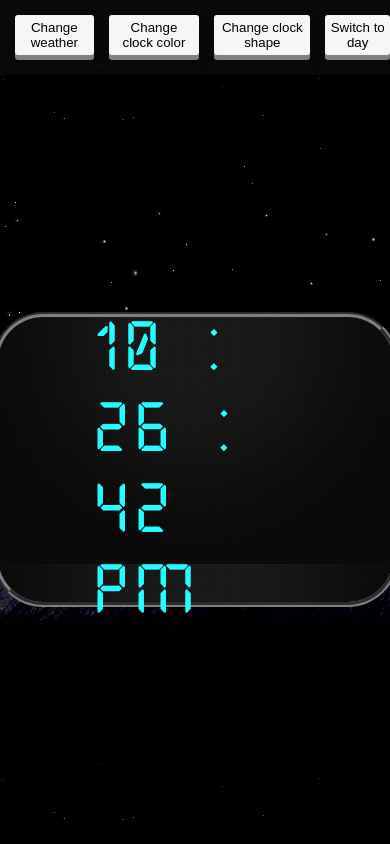
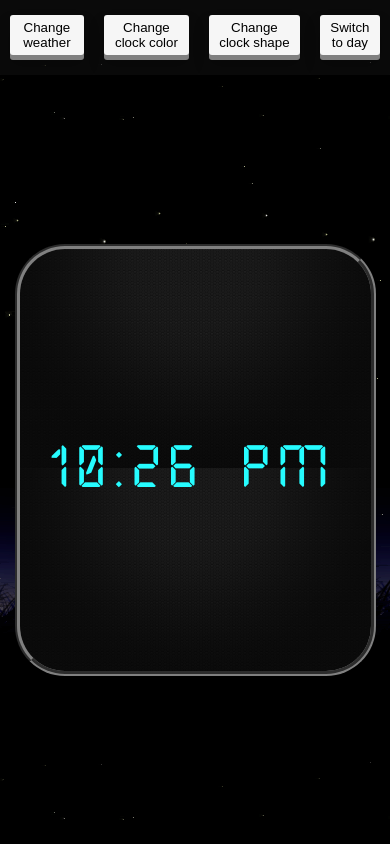
Before and after one commit to Dusch4593/simple-clock, a plain HTML site: page index.html in a window 390 px wide. Drawn offline with Linux system fonts and the light colour scheme.

Commit message:
Add media queries and other modifications for tablet and mobile

```diff
--- a/css/main.css
+++ b/css/main.css
@@ -66,7 +66,8 @@ header {
 }
 
 .buttons button {
-	margin-left: 15px;
+	margin-left: 10px;
+	margin-right: 10px;
 	padding: 5px;
 	background-color: #f6f6f6;
 	border: none;
@@ -94,18 +95,99 @@ header {
 	justify-content: center;
 	align-items: center;
 	margin-bottom: auto;
-	width: 50%;
-	height: 10%;
+	width: 60%;
+	height: 40%;
 	border: 5px groove gray;
 	border-radius: 50px;
-	padding: 100px;
 	background: linear-gradient(rgba(0, 0, 0, 0.5), rgba(0, 0, 0, 0.5)), url('../images/pixelated.jpg');
 	background-size: 100%;
 }
 
-#clock {
+#clock, #small-clock, #smaller-clock {
+	display: flex;
+	justify-content: center;
+	align-items: center;
 	font-size: 70px;
 	font-family: Display;
 	letter-spacing: 10px;
 	color: #26fcff;
 }
+
+#small-clock, #smaller-clock {
+	display: none;
+}
+
+@media only screen and (max-width: 1100px) {
+
+	#clock {
+		display: none;
+	}
+
+	#small-clock {
+		display: flex;
+	}
+
+}
+
+@media only screen and (max-width: 850px) {
+
+	#clock-wrapper {
+		width: 70%;
+	}
+
+}
+
+@media only screen and (max-width: 750px) {
+
+	#clock-wrapper {
+		width: 75%;
+	}
+
+	#small-clock {
+		font-size: 60px;
+	}
+
+}
+
+@media only screen and (max-width: 600px) {
+
+	#clock-wrapper {
+		width: 80%;
+	}
+
+	#small-clock {
+		display: none;
+	}
+
+	#smaller-clock {
+		display: flex;
+		font-size: 65px;
+	}
+
+}
+
+@media only screen and (max-width: 500px) {
+
+	#clock-wrapper {
+		height: 50%;
+		width: 90%;
+	}
+
+	#smaller-clock {
+		font-size: 60px;
+	}
+
+}
+
+@media only screen and (max-width: 375px) {
+
+	#smaller-clock {
+		font-size: 50px;
+	}
+
+	.buttons button {
+		margin-left: 5px;
+		margin-right: 5px;
+	}
+
+}
--- a/index.html
+++ b/index.html
@@ -2,6 +2,7 @@
 <html>
     <head>
         <meta charset="utf-8">
+        <meta name="viewport" content="width=device-width, initial scale=1, maximum-scale=1, user-scalable=0"/>
         <title>Simple Clock</title>
         <link rel="shortcut icon" href="favicon.ico"/>
         <link rel="stylesheet" href="css/main.css"/>
@@ -28,6 +29,12 @@
             <div id="clock">
                 <!-- clock renders here -->
             </div>
+            <div id="small-clock">
+                <!-- smaller clock renders here -->
+            </div>
+            <div id="smaller-clock">
+                <!-- smaller clock renders here -->
+            </div>
         </div>
     </body>
 </html>
--- a/js/buttons.js
+++ b/js/buttons.js
@@ -1,3 +1,5 @@
+document.addEventListener("touchstart", function(){}, true)
+
 // button for changing weather
 var weatherButton = document.getElementById('weather-button');
 var rain = document.getElementById('rain');
--- a/js/clock.js
+++ b/js/clock.js
@@ -11,7 +11,11 @@ function startTime() {
     seconds = insertZero(seconds);
 
     var clock = document.getElementById('clock');
+    var smallClock = document.getElementById('small-clock');
+    var smallerClock = document.getElementById('smaller-clock');
     clock.innerHTML = hours + " : " + minutes + " : " + seconds + " " + meridiem;
+    smallClock.innerHTML = hours + " : " + minutes + " " + meridiem;
+    smallerClock.innerHTML = hours + ":" + minutes + " " + meridiem;
 
     setTimeout(startTime, 1000);
 }
```
